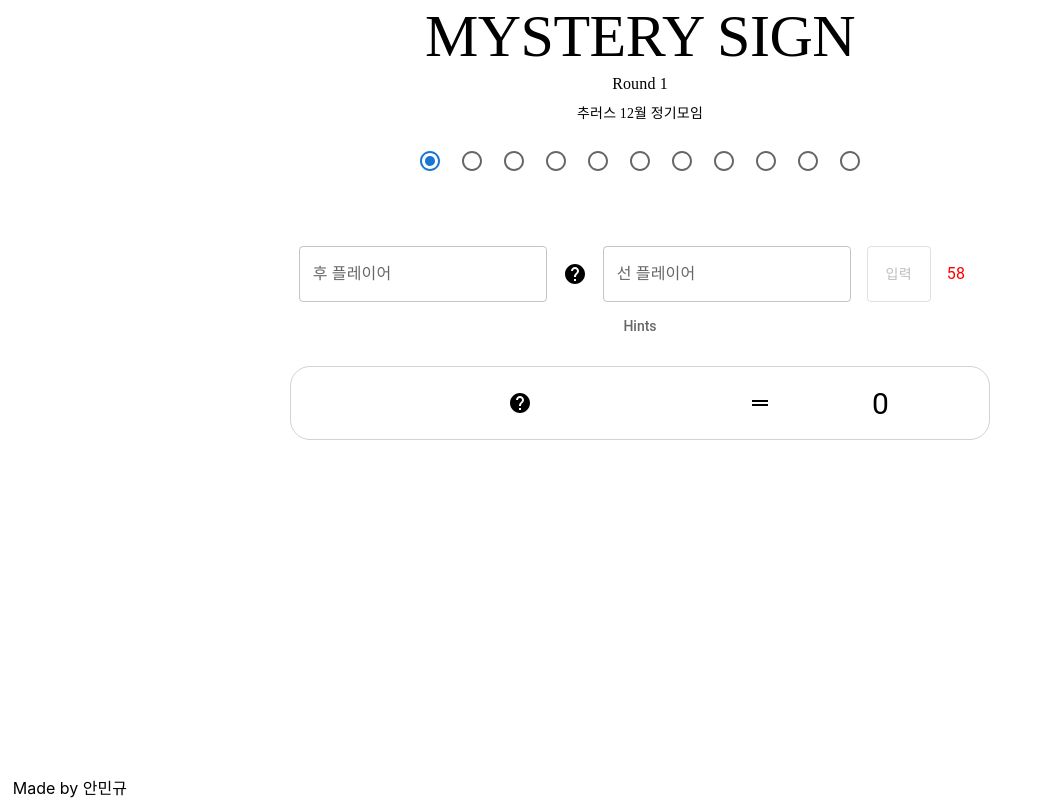
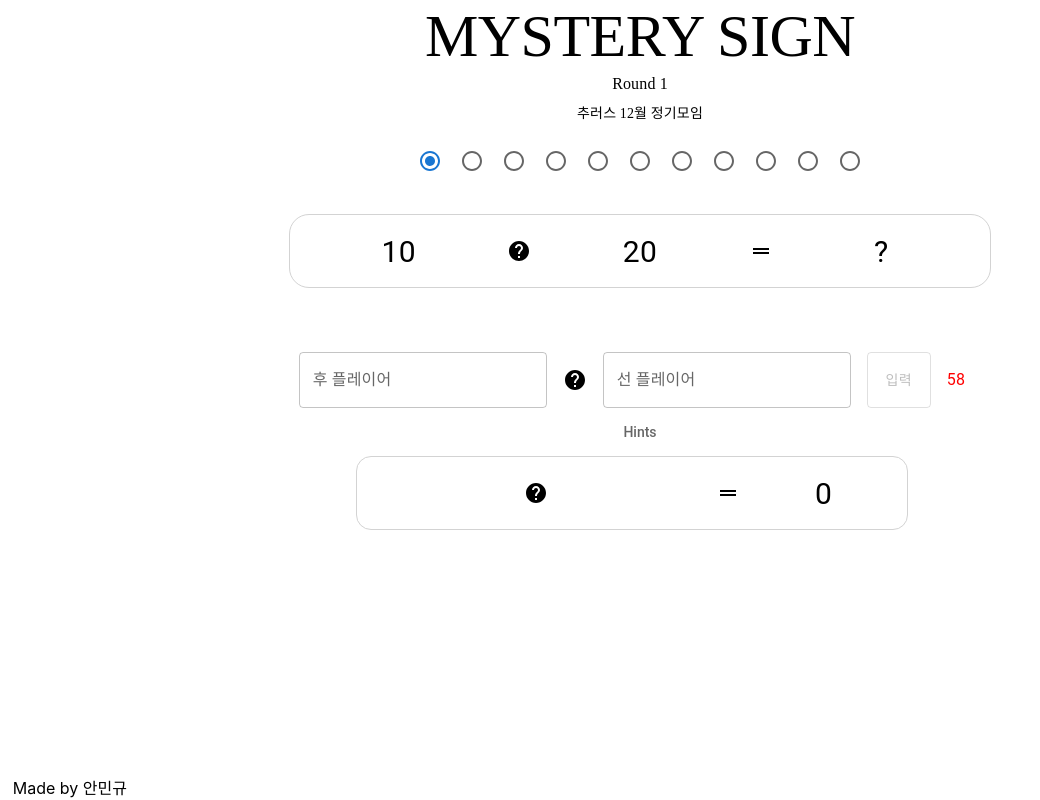
Before and after one commit to mgahn0706/mystery-sign, a React (Create React App) app: page / in a window 1280 px wide. Both pictures are taken after a click on the button "입력". Shown: the whole page, without its empty margins (0-1040 px from the left). Built offline with nearby package versions, Linux system fonts and the light colour scheme.

Commit message:
fix: make hints appears two in a row

```diff
--- a/src/HintList/index.tsx
+++ b/src/HintList/index.tsx
@@ -1,4 +1,4 @@
-import { Box, List, ListItem, ListSubheader, Typography } from "@mui/material";
+import { Box, ListSubheader, Typography, ListItem, List } from "@mui/material";
 import { HintType } from "@/types";
 import HelpIcon from "@mui/icons-material/Help";
 import { DragHandle } from "@mui/icons-material";
@@ -11,20 +11,28 @@ export default function HintList({ hintList }: HintListProps) {
   return (
     <Box display="flex" justifyContent="center">
       <List
-        sx={{ width: "100%", maxWidth: 700, bgcolor: "background.paper" }}
+        sx={{
+          width: "90%",
+          maxWidth: "1500px",
+          bgcolor: "background.paper",
+        }}
         component="nav"
         aria-labelledby="nested-list-subheader"
         subheader={<ListSubheader component="div">Hints</ListSubheader>}
       >
         {hintList.map((hint, idx) => {
           return (
-            <Box
-              border="1px solid lightgray"
-              borderRadius="20px"
-              my={2}
+            <ListItem
+              sx={{
+                display: "inline-flex",
+                width: "48%",
+                border: "1px solid lightgray",
+                borderRadius: "15px",
+                mb: 2,
+                mr: 2,
+              }}
               key={`hint-${idx}`}
             >
-              <ListItem>
               <Typography textAlign="center" width="300px" fontSize="30px">
                 {hint.first}
               </Typography>
@@ -37,7 +45,6 @@ export default function HintList({ hintList }: HintListProps) {
                 {hint.result}
               </Typography>
             </ListItem>
-            </Box>
           );
         })}
       </List>
--- a/src/Main/index.tsx
+++ b/src/Main/index.tsx
@@ -1,8 +1,9 @@
-import { useEffect, useState } from "react";
-import { Box, Radio, RadioGroup, TextField, Typography } from "@mui/material";
+import { useState } from "react";
+import { Box, ListItem, Radio, RadioGroup, Typography } from "@mui/material";
 import HintInput from "../HintInput/index";
 import HintList from "../HintList";
 import { HintType } from "@/types";
+import TargetProblem from "../TargetProblem";
 
 export default function Main() {
   const [hintList, setHintList] = useState<HintType[]>([]);
@@ -32,7 +33,7 @@ export default function Main() {
   });
 
   return (
-    <>
+    <Box>
       <Typography fontFamily="Zen Dots" variant="h2">
         MYSTERY SIGN
       </Typography>
@@ -57,9 +58,13 @@ export default function Main() {
           <Radio {...controlProps("11")} />
         </RadioGroup>
       </Box>
+      <Box display="flex" justifyContent="center" sx={{ mt: 2 }}>
+        <TargetProblem round={Number(round)} />
+      </Box>
+
       <Box
         sx={{
-          mt: 8,
+          mt: 6,
         }}
         display="flex"
         justifyContent="center"
@@ -70,6 +75,6 @@ export default function Main() {
       <footer style={{ position: "absolute", bottom: 1, left: "1%" }}>
         Made by 안민규
       </footer>
-    </>
+    </Box>
   );
 }
--- /dev/null
+++ b/src/TargetProblem/fixtures.ts
@@ -0,0 +1,3 @@
+const TargetProblemData = [{ round: 1, first: 10, second: 20 }];
+
+export default TargetProblemData;
--- /dev/null
+++ b/src/TargetProblem/index.tsx
@@ -0,0 +1,24 @@
+import { Box, ListItem, Typography } from "@mui/material";
+import HelpIcon from "@mui/icons-material/Help";
+import { DragHandle } from "@mui/icons-material";
+import TargetProblemData from "./fixtures";
+
+export default function TargetProblem({ round }: { round: number }) {
+  return (
+    <Box border="1px solid lightgray" borderRadius="20px" my={2} width="700px">
+      <ListItem>
+        <Typography textAlign="center" width="300px" fontSize="30px">
+          {TargetProblemData[round - 1].first}
+        </Typography>
+        <HelpIcon sx={{ m: 2 }} />
+        <Typography textAlign="center" width="300px" fontSize="30px">
+          {TargetProblemData[round - 1].second}
+        </Typography>
+        <DragHandle sx={{ m: 2 }} />
+        <Typography textAlign="center" width="300px" fontSize="30px">
+          ?
+        </Typography>
+      </ListItem>
+    </Box>
+  );
+}
```
Lines whose indentation alone changed are shown as unchanged.
